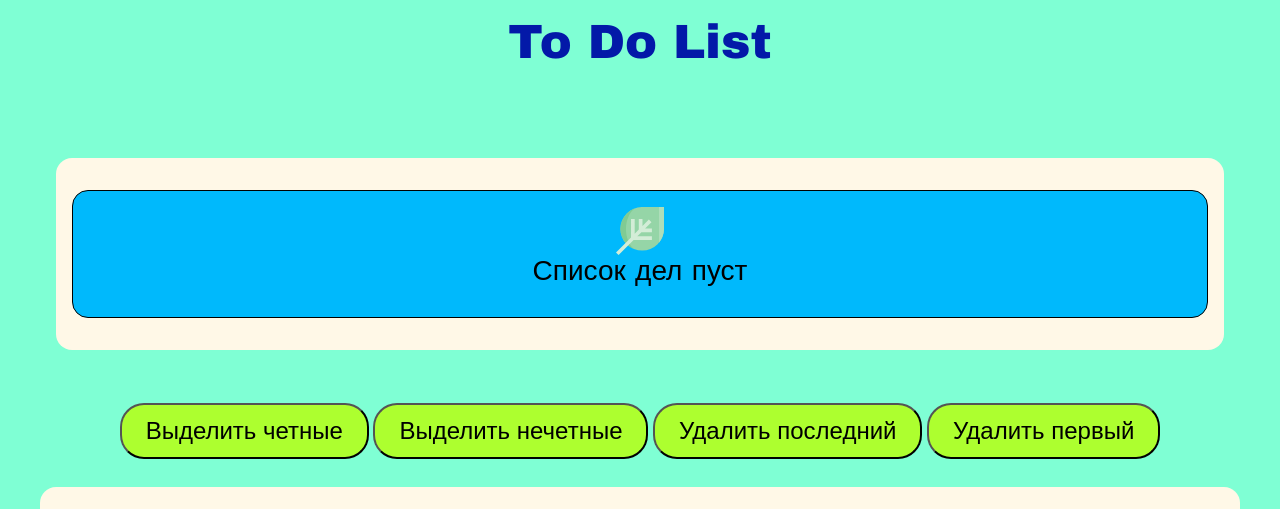
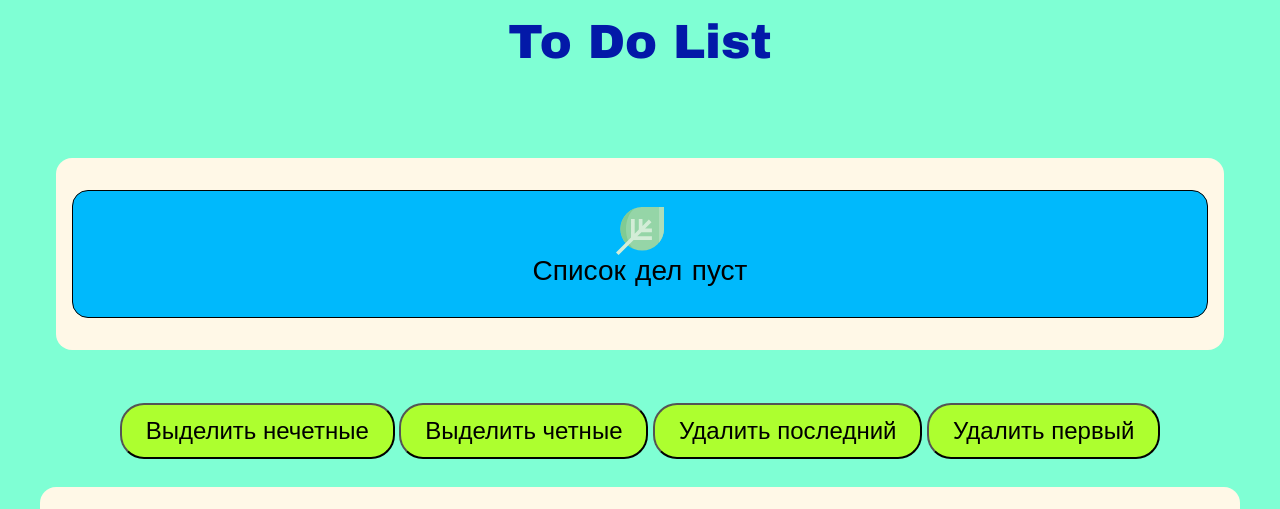
Before and after one commit to webDevArtur/CaseLab_ToDoList, a plain HTML site: page index.html in a window 1280 px wide. Shown: the top 509 px of the page. Drawn offline with Linux system fonts and the light colour scheme.

Commit message:
Второй коммит

```diff
--- a/index.html
+++ b/index.html
@@ -25,8 +25,8 @@
 	<div class="container-btn">
 		<div class="aside-right">
 			<!-- Кнопки для управления задачами -->
-			<button id="highlightEvenBtn" class="btn">Выделить четные</button>
-			<button id="highlightOddBtn" class="btn">Выделить нечетные</button>
+			<button id="highlightEvenBtn" class="btn">Выделить нечетные</button>
+			<button id="highlightOddBtn" class="btn">Выделить четные</button>
 			<button id="deleteLastBtn" class="btn">Удалить последний</button>
 			<button id="deleteFirstBtn" class="btn">Удалить первый</button>
 		</div>
```
